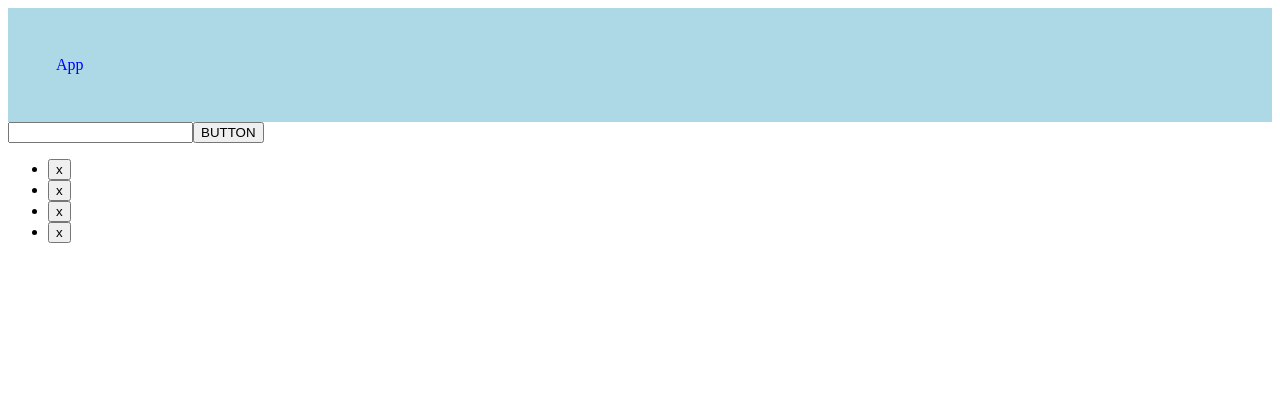
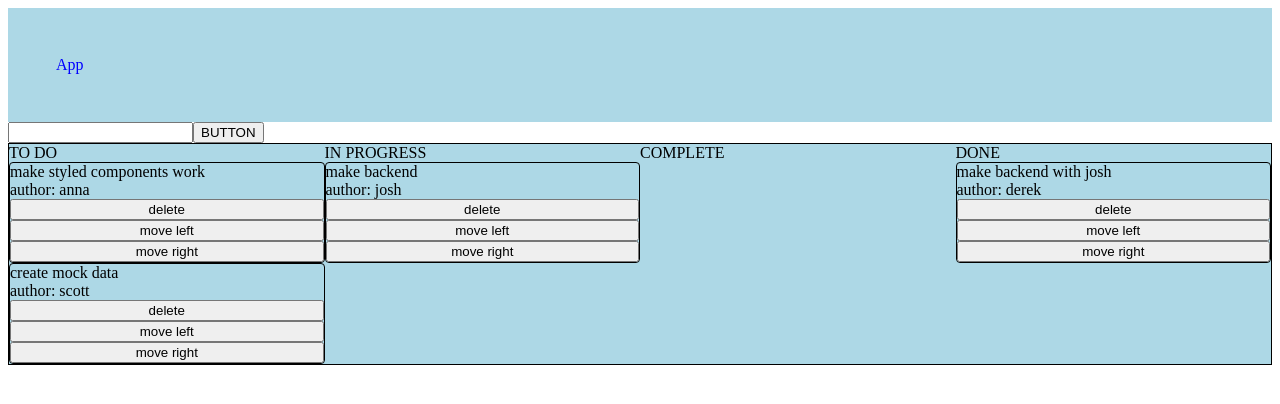
Before and after one commit to khailetran/Scrummy-v2.0, a React app: page / in a window 1280 px wide. Shown: the top 404 px of the page. Built offline with nearby package versions, Linux system fonts and the light colour scheme; no server answers.

Commit message:
add general layout of components

```diff
--- a/src/App.jsx
+++ b/src/App.jsx
@@ -1,12 +1,22 @@
 import React, { useState, useEffect } from 'react';
 import { socket } from './socket';
 import styled from 'styled-components';
+import Column from './components/Column';
 
 const Title = styled.div`
   color: blue;
   background-color: lightblue;
   padding: 3em;
 `;
+
+const Board = styled.div`
+  border: 1px solid black;
+  background-color: lightblue;
+  display: grid;
+  grid-template-columns: 1fr 1fr 1fr 1fr;
+`;
+
+const HEADERS = ['TO DO', 'IN PROGRESS', 'COMPLETE', 'DONE'];
 
 const MOCK_DATA = [
   [
@@ -75,14 +85,15 @@ const App = () => {
         onChange={(e) => setInput(e.target.value)}
       />
       <button onClick={handleClick}>BUTTON</button>
-      <ul>
-        {tasks.map((task, index) => (
-          <li key={index}>
-            {task.content}
-            <button onClick={() => handleDelete(task.uuid)}>x</button>
-          </li>
+      <Board>
+        {tasks.map((columnTasks, i) => (
+          <Column
+            key={`col_${i}`}
+            header={HEADERS[i]}
+            columnTasks={columnTasks}
+          />
         ))}
-      </ul>
+      </Board>
     </>
   );
 };
--- a/src/components/Column.jsx
+++ b/src/components/Column.jsx
@@ -0,0 +1,22 @@
+import React from 'react';
+import TaskCard from './TaskCard';
+import styled from 'styled-components';
+
+const Container = styled.div``;
+
+const Header = styled.div``;
+
+const Column = ({ header, columnTasks }) => {
+  return (
+    <div>
+      <span>{header}</span>
+      <div>
+        {columnTasks.map((task) => (
+          <TaskCard key={task.uuid} {...task} />
+        ))}
+      </div>
+    </div>
+  );
+};
+
+export default Column;
--- a/src/components/TaskCard.jsx
+++ b/src/components/TaskCard.jsx
@@ -0,0 +1,23 @@
+import React from 'react';
+import styled from 'styled-components';
+
+const Card = styled.div`
+  border: 1px solid black;
+  border-radius: 4px;
+  display: flex;
+  flex-direction: column;
+`;
+
+const TaskCard = ({ uuid, author, content }) => {
+  return (
+    <Card>
+      <span>{content}</span>
+      <span>author: {author}</span>
+      <button>delete</button>
+      <button>{'move left'}</button>
+      <button>{'move right'}</button>
+    </Card>
+  );
+};
+
+export default TaskCard;
--- a/webpack.config.js
+++ b/webpack.config.js
@@ -43,6 +43,10 @@ module.exports = {
     ],
   },
 
+  resolve: {
+    extensions: ['.js', '.jsx'],
+  },
+
   devServer: {
     historyApiFallback: true,
     proxy: {
```
